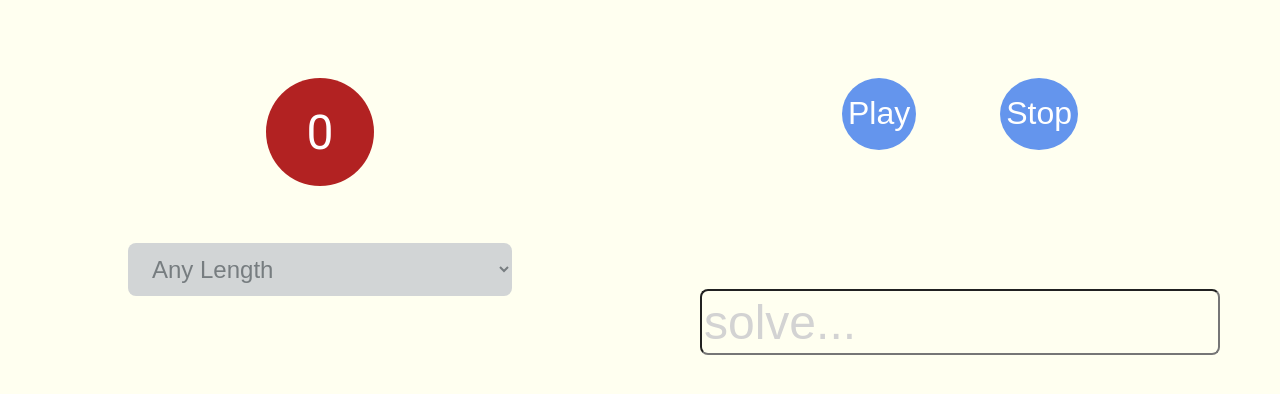
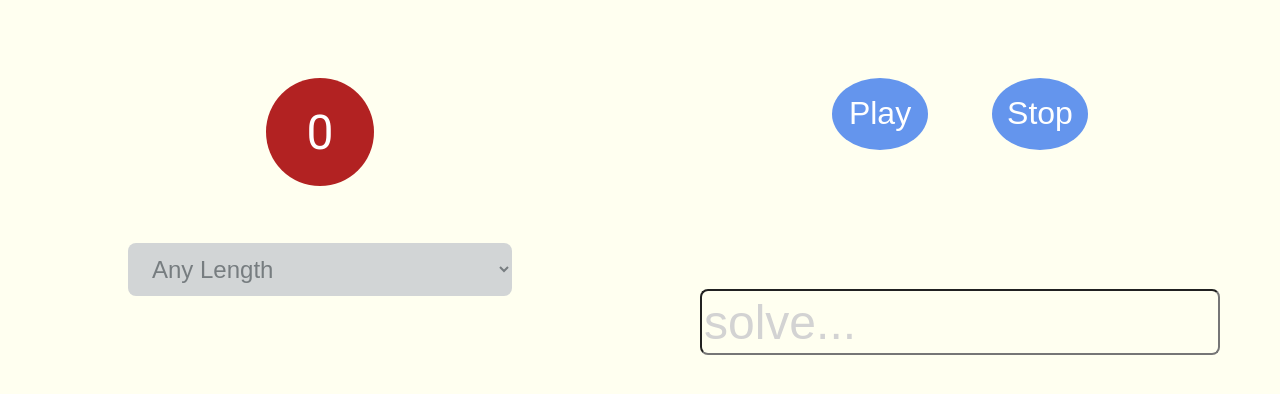
Before and after one commit to jgthomas/playwords.xyz, a Flask app: page /anagram in a window 1280 px wide. Shown: the part 47-441 px from the top of the page. Run offline with Flask 2, Linux system fonts and the light colour scheme.

Commit message:
buttons closer to same size

```diff
--- a/static/styles/inputs.css
+++ b/static/styles/inputs.css
@@ -63,10 +63,7 @@ input::placeholder {
 .button {
         background-color: cornflowerblue;
         color: white;
-        border-radius: 5px;
-        /*font-size: 150%;*/
         font-size: 200%;
-        /*padding: -1.5%*/;
         text-decoration: none;
         outline: none;
         border: none;
@@ -76,13 +73,13 @@ input::placeholder {
 }
 
 .play-button {
-  flex: 0 0 10%;
+  /*flex: 0 0 10%;*/
   margin-left: auto;
   margin-right: auto;
 }
 
 .stop-button {
-  flex: 0 0 10%;
+  /*flex: 0 0 10%;*/
   margin-left: auto;
   margin-right: auto;
 }
```
